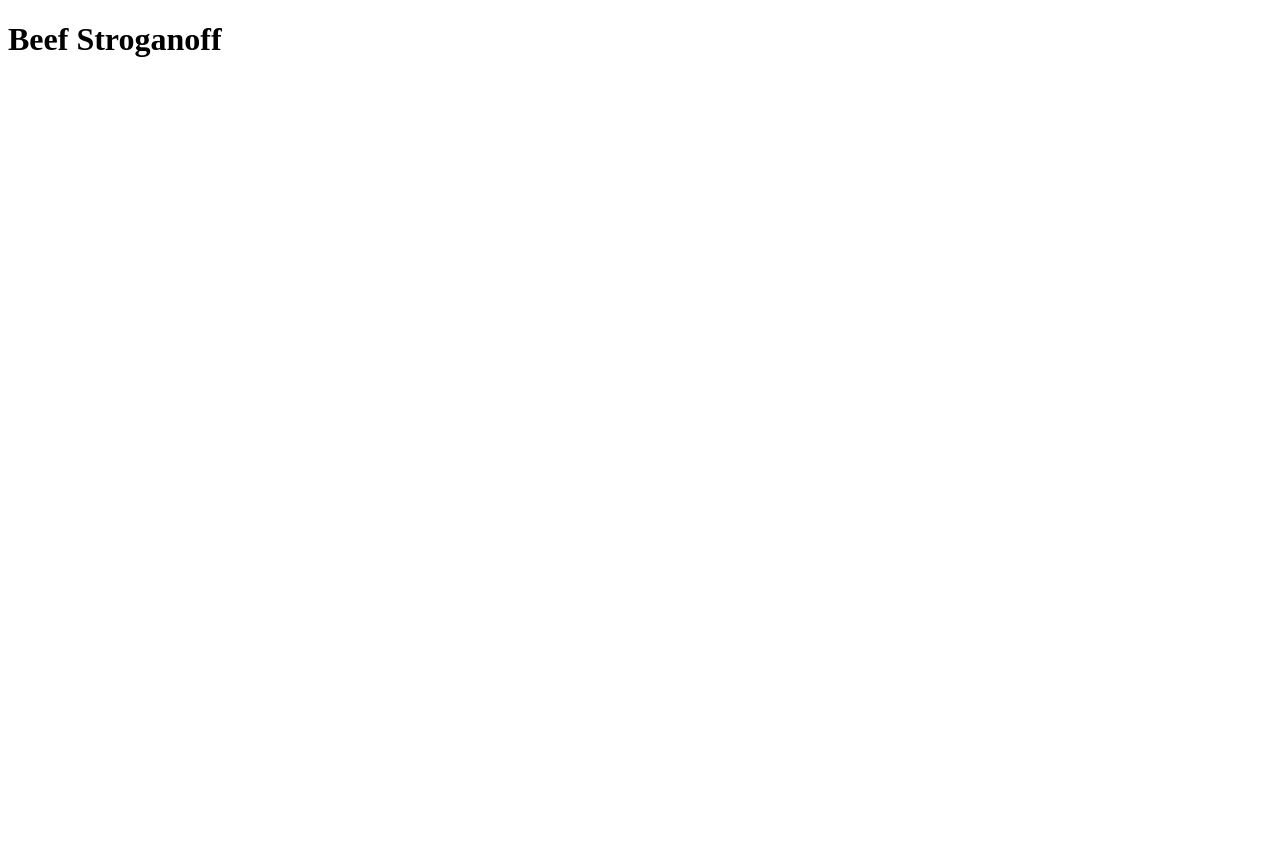
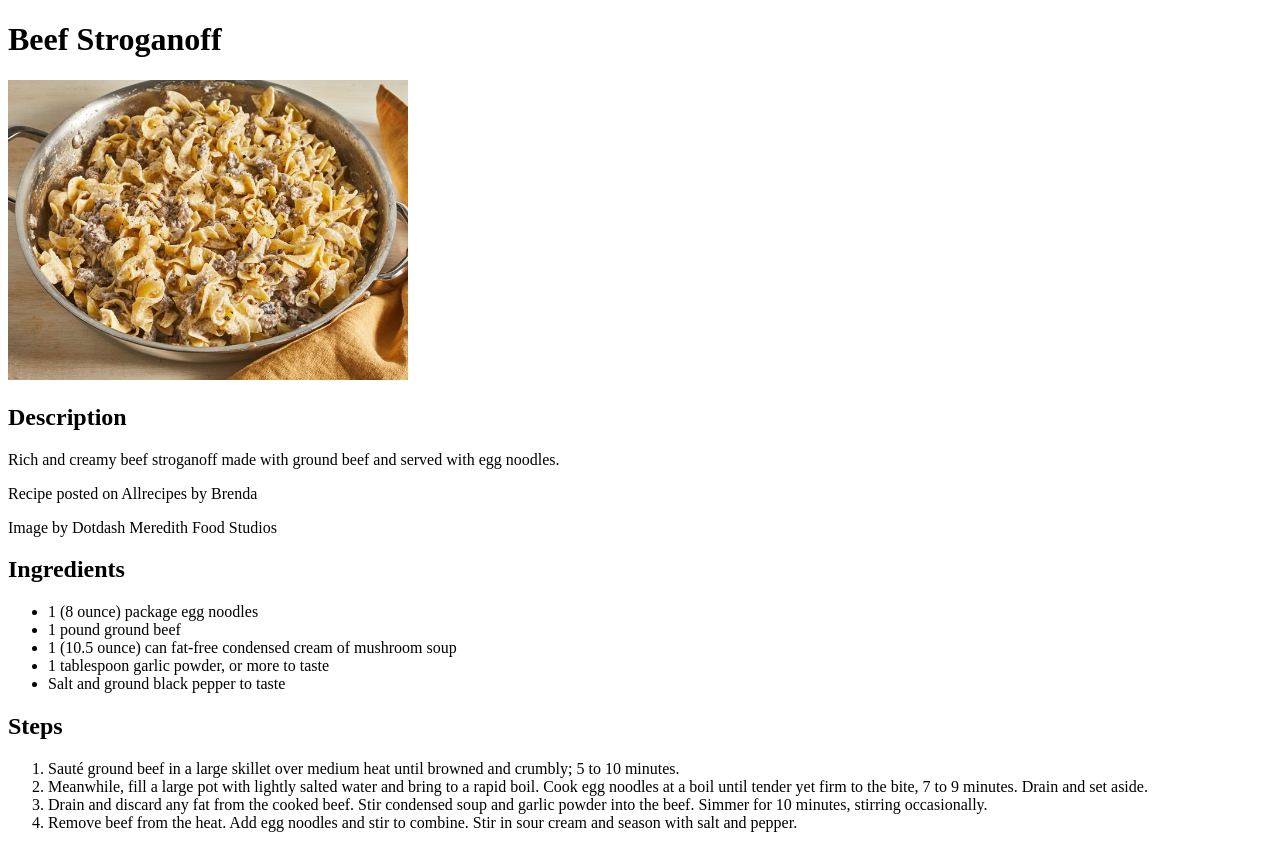
Before and after one commit to Liskodisko/odin-recipes, a plain HTML site: page recipes/stroganoff.html in a window 1280 px wide. Before the commit the page ends 800 px from the top, so only its background shows below. Drawn offline with Linux system fonts and the light colour scheme.

Commit message:
Finish recipes and change layout
Finished stroganoff recipe html file, added
image ownerships to description section on all
recipes and put links on index into an unordered
list layout.

```diff
--- a/recipes/stroganoff.html
+++ b/recipes/stroganoff.html
@@ -6,5 +6,26 @@
     </head>
     <body>
         <h1>Beef Stroganoff</h1>
+        <img src="../images/stroga.jpg" alt="Beef stroganoff in a steel pot, image by Dotdash Meredith Food Studios"
+        width="400">
+        <h2>Description</h2>
+        <p>Rich and creamy beef stroganoff made with ground beef and served with egg noodles.</p>
+        <p>Recipe posted on Allrecipes by Brenda</p>
+        <p>Image by Dotdash Meredith Food Studios</p>
+        <h2>Ingredients</h2>
+        <ul>
+            <li>1 (8 ounce) package egg noodles</li>
+            <li>1 pound ground beef</li>
+            <li>1 (10.5 ounce) can fat-free condensed cream of mushroom soup</li>
+            <li>1 tablespoon garlic powder, or more to taste</li>
+            <li>Salt and ground black pepper to taste</li>
+        </ul>
+        <h2>Steps</h2>
+        <ol>
+            <li>Sauté ground beef in a large skillet over medium heat until browned and crumbly; 5 to 10 minutes.</li>
+            <li>Meanwhile, fill a large pot with lightly salted water and bring to a rapid boil. Cook egg noodles at a boil until tender yet firm to the bite, 7 to 9 minutes. Drain and set aside.</li>
+            <li>Drain and discard any fat from the cooked beef. Stir condensed soup and garlic powder into the beef. Simmer for 10 minutes, stirring occasionally.</li>
+            <li>Remove beef from the heat. Add egg noodles and stir to combine. Stir in sour cream and season with salt and pepper.</li>
+        </ol>
     </body>
 </html>
```
Also changed, not shown: index.html (+5 -3 lines), recipes/applepie.html (+1 -0 lines), recipes/overnight.html (+1 -0 lines).
